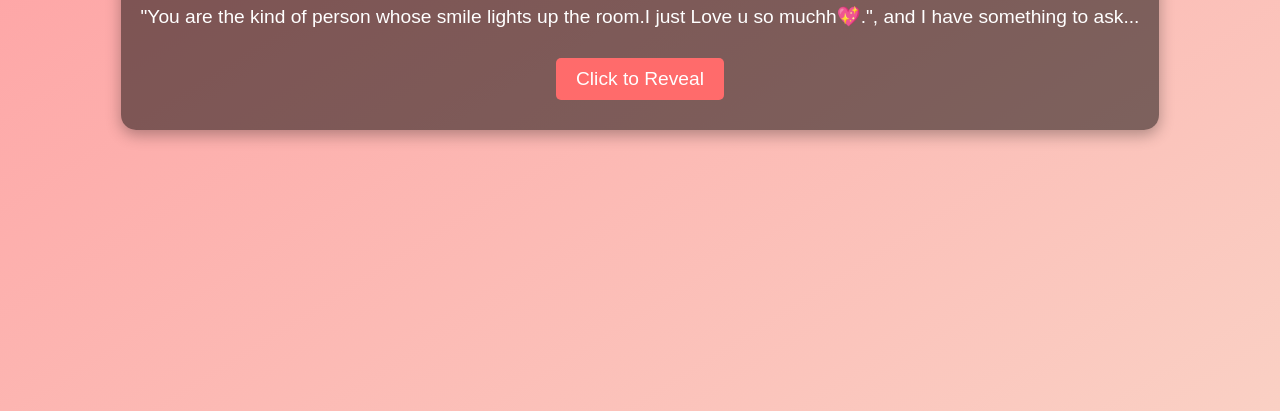
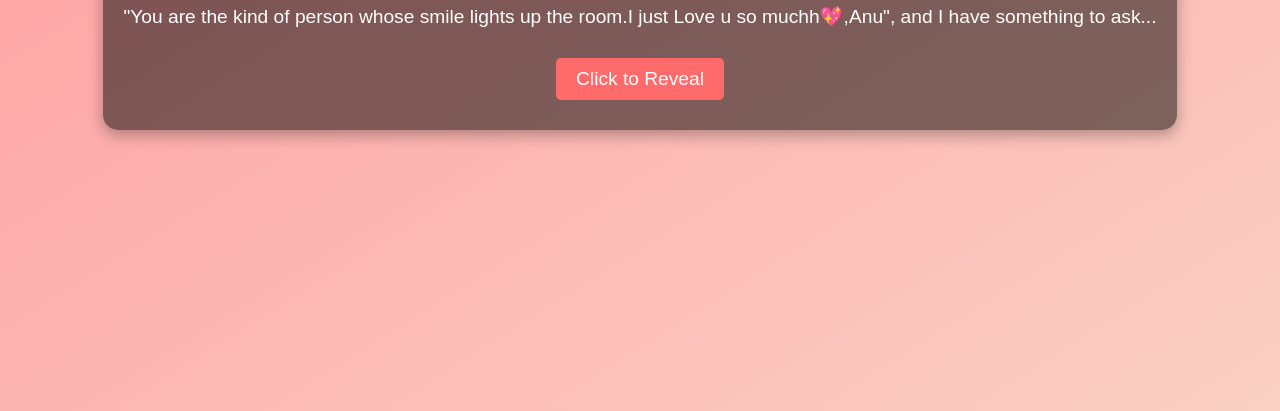
Before and after one commit to codinglife56/hehehehe, a plain HTML site: page index.html in a window 1280 px wide. Shown: the part 389-800 px from the top of the page. Drawn offline with Linux system fonts and the light colour scheme.

Commit message:
Update index.html

```diff
--- a/index.html
+++ b/index.html
@@ -9,7 +9,7 @@
 <body>
     <div class="container">
         <h1>Hi, Sweetheart 💖</h1>
-        <p>"You are the kind of person whose smile lights up the room.I just Love u so muchh💖.", and I have something to ask...</p>
+        <p>"You are the kind of person whose smile lights up the room.I just Love u so muchh💖,Anu", and I have something to ask...</p>
         <button id="revealButton">Click to Reveal</button>
         <div id="message" class="hidden">
             <h2>Will you be with me forever? </h2>
```
